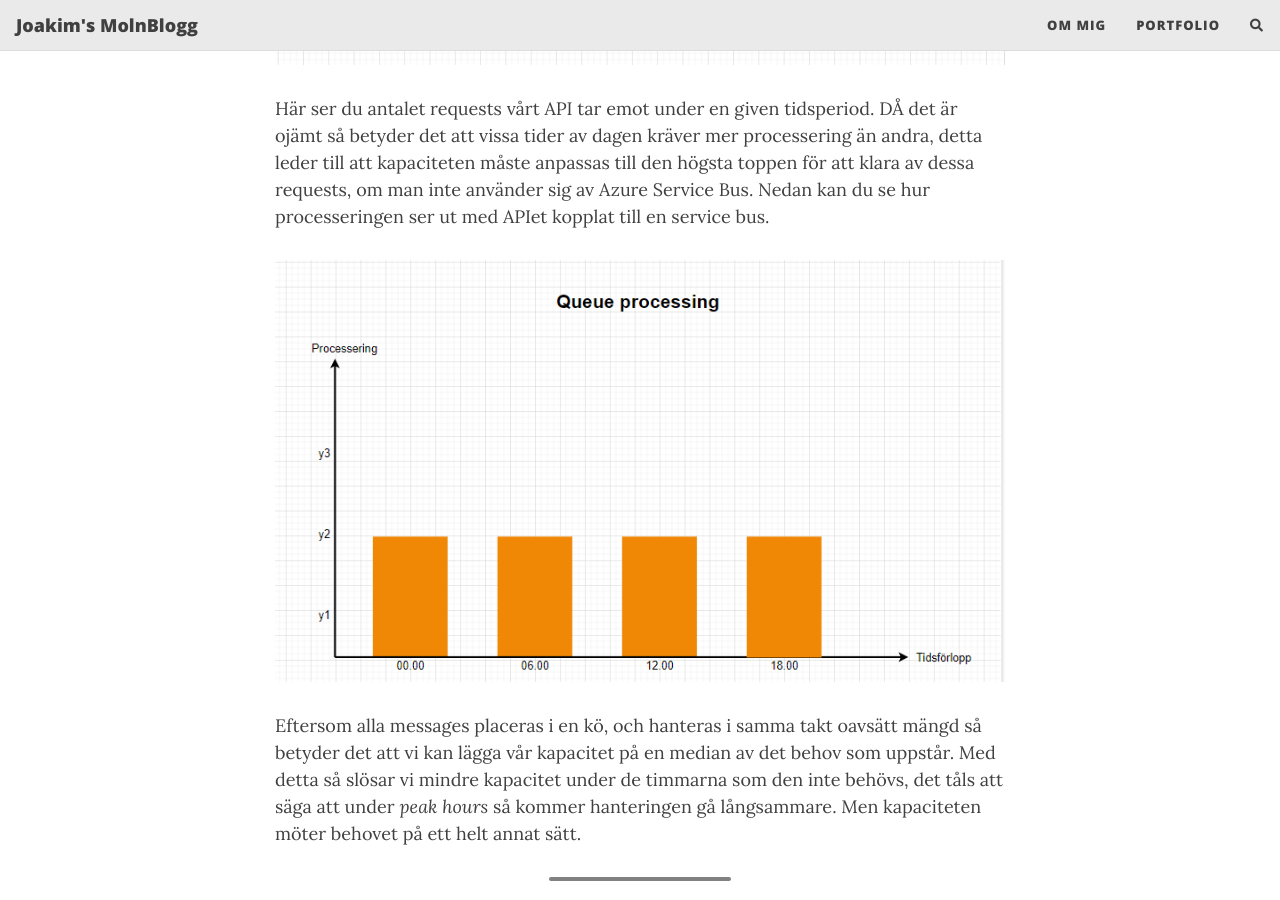
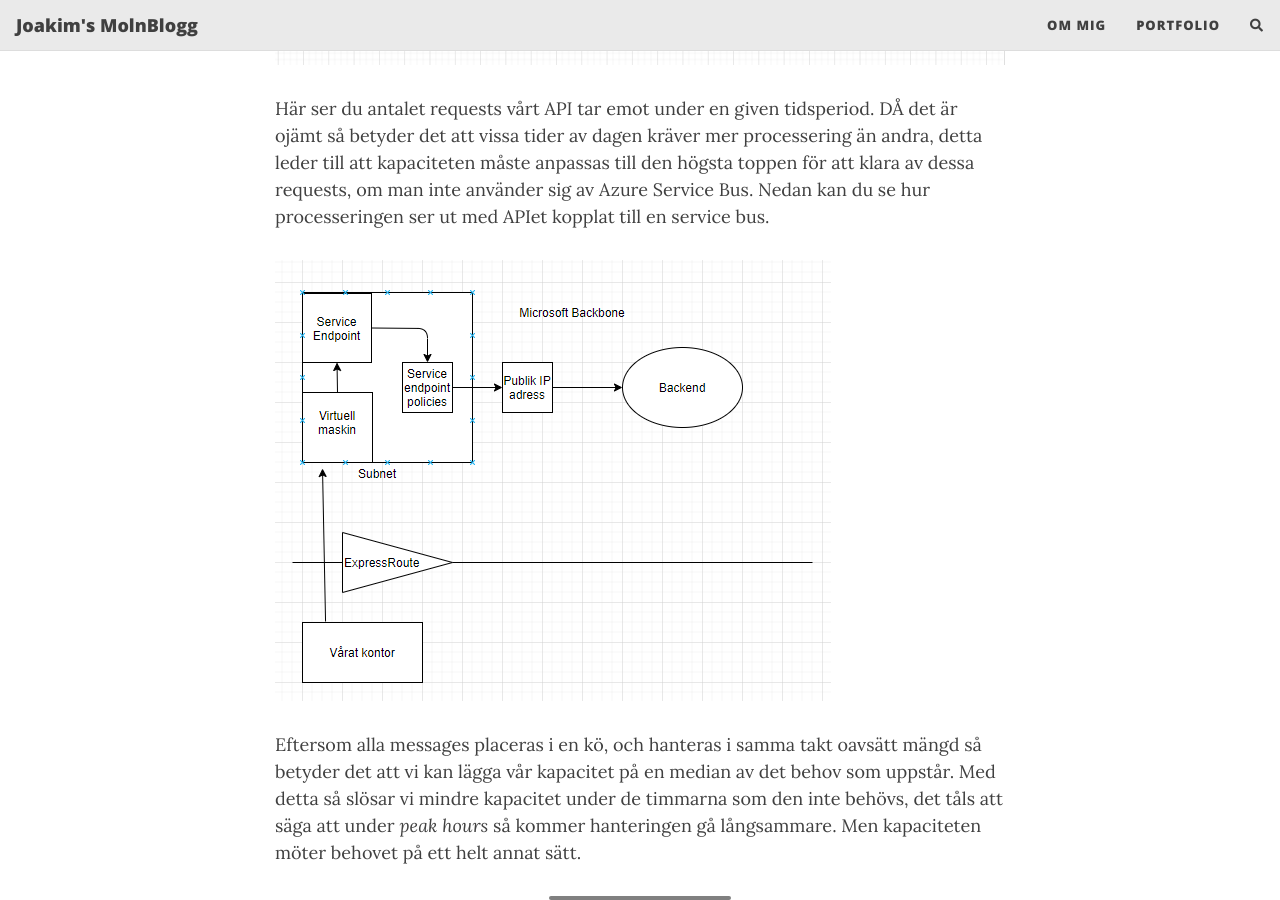
Before and after one commit to joakimwidell/joakimwidell.github.io, a Jekyll site: the page built from _posts/2021-09-28-convince-CTO.md, in a window 1280 px wide and 900 px high, scrolled down 4194 px. Built offline with Jekyll 4.4.1, drawn with Linux system fonts in a browser that asks for light colours; nearby versions of some CDN libraries; comment, search, counter and statistics services are not loaded.

Commit message:
fixed images?

```diff
--- a/_posts/2021-09-28-convince-CTO.md
+++ b/_posts/2021-09-28-convince-CTO.md
@@ -25,7 +25,7 @@
 När man använder sig av service bus så skickas all data eller *messages* som det heter inom området till en *queue* eller ett *topic*.
 
 Queue:
-![image](https://github.com/joakimwidell/joakimwidell.github.io/blob/212159c2035d3f0b167e7951c0e479ebf8cac8eb/_posts/Images/QueueBus.png)
+![image](https://github.com/joakimwidell/joakimwidell.github.io/blob/main/_posts/Images/QueueBus.png?raw=true)
 
 I en queue så skickas ett message till en tjänst/applikation, när det sedan har konsumerats av någon av mottagarna så tas det sedan bort ur queuen.
 
@@ -52,7 +52,7 @@
 Det är då **Topics** kommer in i bilden:
 
 Topic:
-![image](https://github.com/joakimwidell/joakimwidell.github.io/blob/212159c2035d3f0b167e7951c0e479ebf8cac8eb/_posts/Images/TopicBus.png)
+![image](https://github.com/joakimwidell/joakimwidell.github.io/blob/main/_posts/Images/TopicBus.png?raw=true)
 
 Ett topic fungerar på ett liknande sätt som en queue, den stora skillnaden är att ett topic har stöd för att skicka ut samma message till ett flertal mottagare. Detta ser lite annorlunda ut än en queue i praktiken, men resultatet är precis detsamma som i en queue.
 
@@ -68,11 +68,11 @@
 
 Från en systemutvecklares synpunkt så är fördelarna med Azure Service Bus väldigt påtagliga, men för att sätta de i klartext så har jag målat upp två grafer:
 
-![image](https://github.com/joakimwidell/joakimwidell.github.io/blob/212159c2035d3f0b167e7951c0e479ebf8cac8eb/_posts/Images/API-requests.png)
+![image](https://github.com/joakimwidell/joakimwidell.github.io/blob/main/_posts/Images/API-requests.png?raw=true)
 
 Här ser du antalet requests vårt API tar emot under en given tidsperiod. DÅ det är ojämt så betyder det att vissa tider av dagen kräver mer processering än andra, detta leder till att kapaciteten måste anpassas till den högsta toppen för att klara av dessa requests, om man inte använder sig av Azure Service Bus. Nedan kan du se hur processeringen ser ut med APIet kopplat till en service bus.
 
-![image](https://github.com/joakimwidell/joakimwidell.github.io/blob/212159c2035d3f0b167e7951c0e479ebf8cac8eb/_posts/Images/queue-processing.png)
+![image](https://github.com/joakimwidell/joakimwidell.github.io/blob/main/_posts/Images/Azure-private-link.png?raw=true)
 
 Eftersom alla messages placeras i en kö, och hanteras i samma takt oavsätt mängd så betyder det att vi kan lägga vår kapacitet på en median av det behov som uppstår. Med detta så slösar vi mindre kapacitet under de timmarna som den inte behövs, det tåls att säga att under *peak hours* så kommer hanteringen gå långsammare. Men kapaciteten möter behovet på ett helt annat sätt.
 
```
